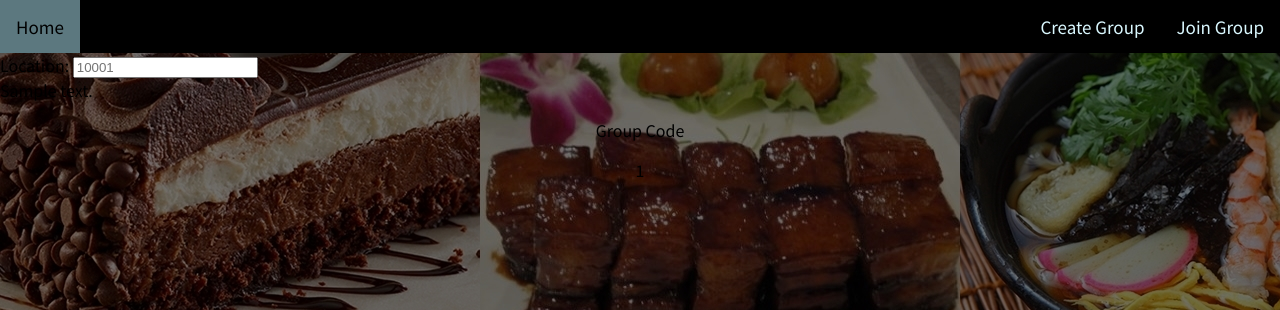
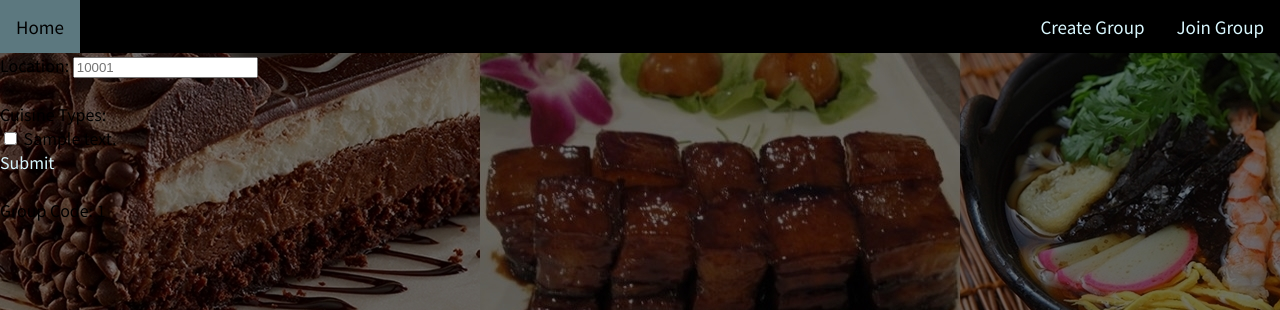
Before and after one commit to clarindaho/eaterank, a Flask app: template templates/creategroup.html in a window 1280 px wide. Shown: the top 310 px of the page. Run offline with Flask 2, Linux system fonts and the light colour scheme; the template is opened without the code that fills it: most values are stand-ins (such as "Sample title", 1, 10 or a date in 2020).

Commit message:
Update create groups page

```diff
--- a/routes.py
+++ b/routes.py
@@ -52,7 +52,32 @@ def create_group():
 	sql_execute(INSERT_CREW, params=None)
 	crew_id = sql_query(GET_LAST_INSERT_ID)
 
-	return render_template('creategroup.html', crew_id=crew_id)
+	if request.method == "GET":
+		return render_template('creategroup.html')
+
+	if request.method == "POST":
+		form = request.form
+
+		zipcode = form["zipcode"]
+		cuisines = getCuisinesZip(zipcode)
+
+		cuisine_names = get_cuisine_names(cuisines)
+
+		selected_cuisines = []
+		for cuisine_name in cuisine_names:
+			selected_cuisines.append(form[cuisine_name])
+
+		return render_template('creategroup.html', cuisines=cuisine_names)
+
+# Returns an array of cuisines without the ID
+def get_cuisine_names(cuisines):
+	cuisine_names = []
+
+	for cuisine in cuisines:
+		cuisine_name, cuisine_id = cuisine
+		cuisine_names.append(cuisine_name)
+
+	return cuisine_names
 
 @app.route('/zipcode', methods=["GET", "POST"])
 def set_zipcode():
--- a/setup.sql
+++ b/setup.sql
@@ -4,7 +4,7 @@
 
 -- create database and user and grant privileges to user
 create database eaterank_project;
-create user 'mysql_username'@'localhost' identified by 'mysql_password';
+create user 'mysql_username'@'localhost' identified with mysql_native_password by 'mysql_password';
 grant all on eaterank_project.* to 'mysql_username'@'localhost';
 flush privileges;
 
--- a/templates/creategroup.html
+++ b/templates/creategroup.html
@@ -11,18 +11,36 @@
 {% block og_description %}Create groups for voting on restaurants.{% endblock %}
 
 {% block body %}
-	<form action="/load_cuisine.php">
-		Location: <input type="text" name="location" placeholder="10001"><br>
-	</form>
+	<!-- ZIP Code -->
+	<div class="creategroup_zipcode">
+		<form action="/group/create" method = "POST">
+			Location: <input type="text" name="zipcode" placeholder="10001"><br>
+		</form>
+	</div>
 
-	<form type-checkbox>
-		{% for cuisine in cuisines %}
-			{{ cuisine }}
-		{% endfor %}
-	</form>
+	<!-- Cuisine Types -->
+	{% if cuisines %}
+		<br>
+		<div class="creategroup_cuisine">
+			<form action="/group/create" type="checkbox" method="GET">
+				Cuisine Types: <br>
+				{% for cuisine in cuisines %}
+					<input type="checkbox" name="{{ cuisine }}">
+					<span class="checkmark"></span>
+					<label class="cuisines">{{ cuisine }}</label>
+					<br>
+				{% endfor %}
+			</form>
 
-	<p class="creategroup_text">Group Code</p>
-	<p class="creategroup_groupcode">{{ crew_id }}</p>
+			<a href="/group/create">Submit</a>
+		</div>
+	{% endif %}
+
+	{% if crew_id %}
+		<br>
+		<label class="creategroup_text">Group Code: </label>
+		<label class="creategroup_groupcode">{{ crew_id }}</label>
+	{% endif %}
 {% endblock %}
 
 </html>
```
